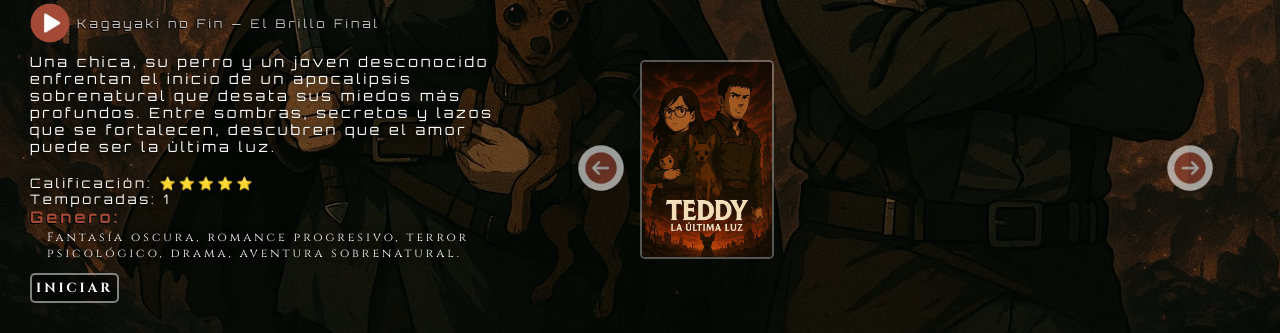
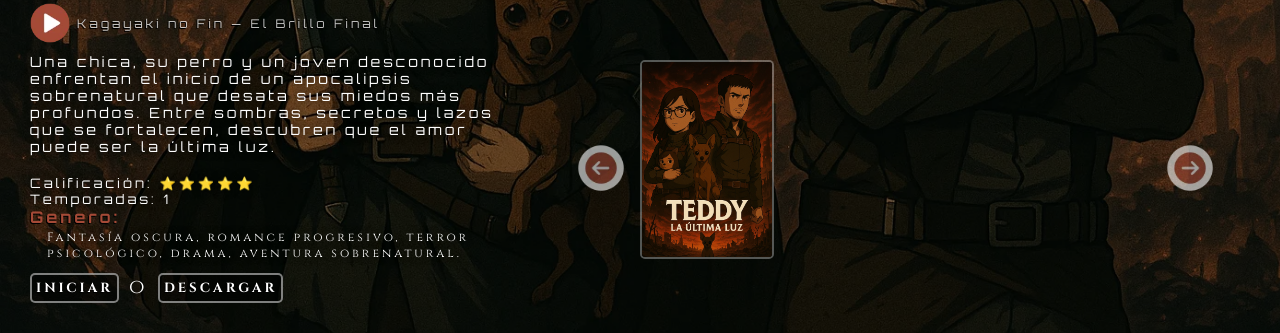
Before and after one commit to Juansitogg20/ILoveGit, a plain HTML site: page historias.html in a window 1280 px wide. Shown: the part 467-800 px from the top of the page. Drawn offline with Linux system fonts and the light colour scheme.

Commit message:
Archivos nuevos

```diff
--- a/CSS/historias.css
+++ b/CSS/historias.css
@@ -222,3 +222,14 @@ body {
     font-size: 13px;
     text-shadow: 0px 0px 8px #000;
 }
+.descargar{
+    display: flex;
+    align-items: center;
+}
+.descargar p{
+    font-size: 20px;
+    margin: 10px;
+    font-family: 'Cinzel', serif;
+    height: 20px;
+    text-shadow: 0px 0px 8px #000;
+}
--- a/JS/historias.js
+++ b/JS/historias.js
@@ -39,7 +39,11 @@ class peliculas{
                 <p class="generoTitulo">Genero:</p>
                 <P class="genero"> ${peliculasAgregadas[0].trama}</P>
             </div>
-            <h5 class="iniciar">INICIAR</h5>
+            <div class="descargar">
+                <h5 class="iniciar">INICIAR</h5>
+                <p>o</p>
+                <a href="/Archivos/Teddy La ultima luz.pdf" download><h5 class="iniciar">DESCARGAR</h5></a>
+            </div>
         `;
         let opening = new Audio(`${peliculasAgregadas[0].openingRuta}`)
         opening.volume = 0.5;
```
Also changed, not shown: 1 other file.
